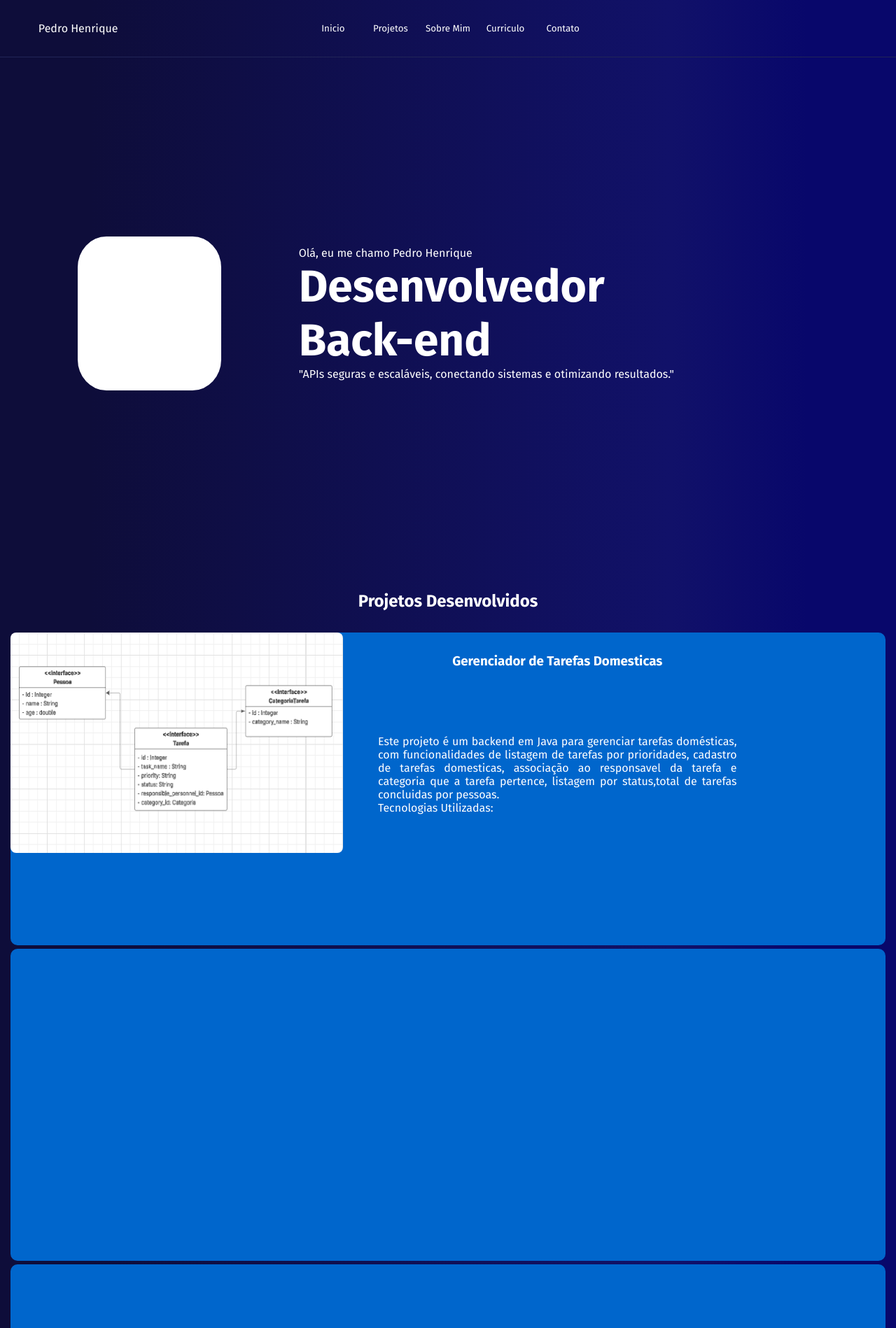
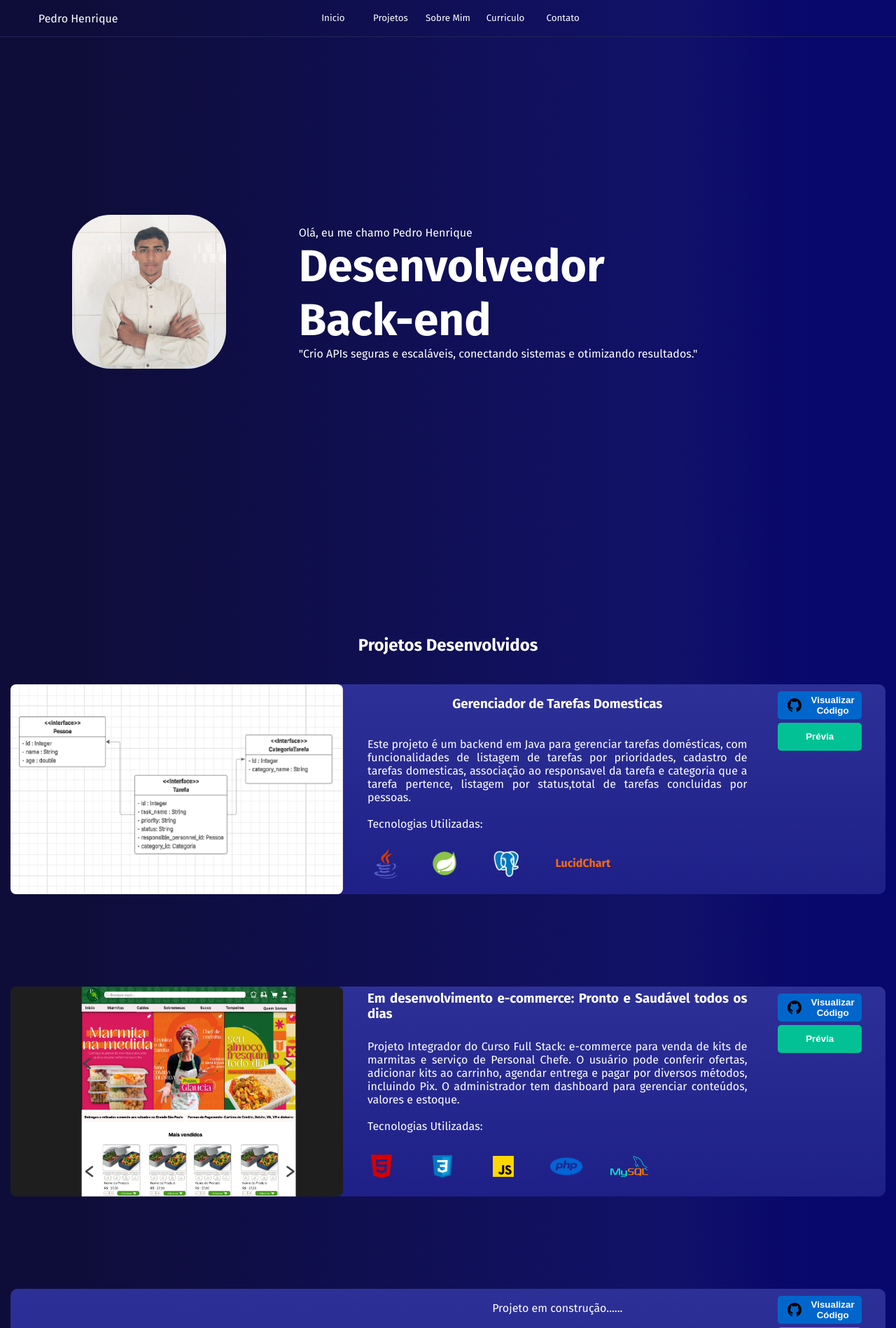
Before and after one commit to PedroHenriqueph7/meu_portfolio, a PHP site: page / in a window 1280 px wide. Shown: the top 1898 px of the page at 70% size. Run offline with PHP 8.4, Linux system fonts and the light colour scheme.

Commit message:
feat: Entregar pagina de Projetos

```diff
--- a/css/style.css
+++ b/css/style.css
@@ -10,6 +10,7 @@
     --cor_principal_site: ;
     --cor_fonte_destaque_site: #ffffff;
     --cor_botao_visualizar_projeto_github: #0066CC;
+    --cor_botao_previa: #02c295;
     --cor_icones: #ffffff;
     --cor_fonte_principal_site: #ffffff;
     --fonte_familia_site: "Fira Sans", sans-serif;
@@ -22,11 +23,16 @@
 body {
     display: grid;
     grid-template-columns: 1fr;
-    grid-template-rows: 1fr 46fr;
+    grid-template-rows: 1fr 60fr;
      background: linear-gradient(90deg, #0e0d3a 10%, #111169 75%, #08076b 90%);
      color: var(--cor_fonte_principal_site);
      font-family: var(--fonte_familia_site);
 
+}
+
+main {
+    display: grid;
+    gap: 80px;
 }
 
 p {
@@ -86,11 +92,8 @@ p {
     place-items: center;
 }
 
-#fundo_imagem_desktop {
-    background-color: rgb(255, 255, 255);
-    width: 16vw;
-    aspect-ratio: 13/14;
-    border-radius: 20%;
+.imagem_tela_principal {
+    border-radius: 25%;
 }
 
 #apresentacao_desktop {
@@ -114,16 +117,16 @@ p {
 
 #pagina_projetos {
     display: grid;
-    height: 180vh;
+    height: 176vh;
     grid-template-columns: 1fr;
-    grid-template-rows: 1fr 15fr;
+    grid-template-rows: 1.3fr 15fr;
 }
 
 #titulo_pagina_projetos {
 
     display: grid;
     place-items: center center;
-
+    padding: 5px;
 
 }
 
@@ -132,39 +135,119 @@ p {
     display: grid;
     grid-template-columns: 1fr;
     grid-template-rows: 1fr 1fr 1fr;
-    gap: 5px;
+
+
 }
 
 .article_projetos {
-    background-color: #0066CC;
+    background: linear-gradient(to bottom, rgb(45, 48, 150), rgb(30, 32, 136));
     display: grid;
     grid-template-columns: 2fr 3fr;
     margin: 0px 15px;
     border-radius: 10px;
+    height: 300px;
 }
 
-#fundo_imagem_projeto img{
+.fundo_imagem_projeto img{
     border-radius: 8px;
 }
 
-#descricao_projeto {
+.fundo_imagem_projeto {
+    height: 300px;
+}
+
+.descricao_projeto {
     display: grid;
     grid-template-columns: 3fr 1fr;
+    height: 300px;
 }
 
 .campo_texto {
     display: grid;
     grid-template-columns: 1fr;
-    grid-template-rows: 1fr 3fr 1.5fr;
+    grid-template-rows: 0.8fr 2.5fr 1fr;
     place-items: center center;
     text-align: justify;
-    padding: 0px 25px;
+    padding: 0px 10px;
+    height: 300px;
 }
 
+.tecnologias_projeto {
 
+    place-items: start;
+    width: 100%;
+    height: 100%;
+}
 
+.tecnologiasp {
+    display: grid;
+    grid-template-columns: 1fr 1fr 1fr 1fr;
+    place-items: center start;
+    width: 66%;
+    color: #f96a13;
+}
 
+.tecnologiasp2 {
+    display: grid;
+    grid-template-columns: 1fr 1fr 1fr 1fr 1fr;
+    place-items: center start;
+    width: 80%;
 
+}
+
+.campo_botoes_projeto {
+    display: grid;
+    align-items: start start;
+    grid-template-rows: 1fr 1fr 5fr;
+    place-items: start center;
+
+}
+
+.botao_visualizar_github {
+    height: 40px;
+    width: 120px;
+    padding: 5px;
+    background-color: var(--cor_botao_visualizar_projeto_github);
+    border-radius: 5px;
+    color: #ffffff;
+    border: none;
+    display: grid;
+    grid-template-columns: 1fr 2fr;
+    margin-top: 10px;
+    place-items: center;
+    cursor: pointer;
+    font-weight: bolder;
+}
+
+.botao_visualizar_github:hover {
+    background-color: #2889eb;
+    transition: 0.2s;
+}
+
+.campo_botoes_projeto .botao_visualizar_github a {
+    text-decoration: none;
+    color: inherit;
+    outline: none;
+}
+
+.botao_previa_projeto {
+    height: 40px;
+    width: 120px;
+    padding: 5px 10px;
+    border-radius: 5px;
+    background-color: var(--cor_botao_previa);
+    color: #ffffff;
+    margin: 5px;
+    border: none;
+    cursor: pointer;
+    font-weight: bolder;
+
+}
+
+.botao_previa_projeto:hover {
+    background-color: #09ecb7;
+    transition: 0.2s;
+}
 
 
 
--- a/index.html
+++ b/index.html
@@ -37,7 +37,9 @@
         <section id="inicio">
 
             <section id="imagem_principal_desktop">
-                <figure id="fundo_imagem_desktop"></figure>
+                <figure>
+                    <img class="imagem_tela_principal" src="img/IMG-20250920-WA0141.jpg" width="220px">
+                </figure>
             </section>
 
             <section id="apresentacao_desktop">
@@ -45,7 +47,7 @@
                 <div id="apresentacao">
                     <p>Olá, eu me chamo Pedro Henrique</p>
                     <h1>Desenvolvedor Back-end</h1>
-                    <p>"APIs seguras e escaláveis, conectando sistemas e otimizando resultados."</p>
+                    <p>"Crio APIs seguras e escaláveis, conectando sistemas e otimizando resultados."</p>
                 </div>
 
             </section>
@@ -58,24 +60,49 @@
             </div>
 
             <section id="projetos">
+
                 <article id="article1" class="article_projetos">
 
-                    <figure id="fundo_imagem_projeto">
-                        <img src="img/Captura de tela 2025-08-30 102741.png" alt="" width="475px" height="315px">
+                    <figure class="fundo_imagem_projeto">
+
+                        <img src="img/Captura de tela 2025-08-30 102741.png" alt="imagem do diagrama do projeto Gerenciador de Tarefas" width="475px" height="300px">
+
                     </figure>
 
 
-                    <div id="descricao_projeto">
+                    <div class="descricao_projeto">
 
                         <div class="campo_texto">
-                            <div class="titulo_projeto"><h3>Gerenciador de Tarefas Domesticas</h3></div>
-                            <div class="texto_projeto"><p>Este projeto é um backend em Java para gerenciar tarefas domésticas, com funcionalidades de listagem de tarefas por prioridades, cadastro de tarefas domesticas, associação ao responsavel da tarefa e categoria que a tarefa pertence, listagem por status,total de tarefas concluidas por pessoas. <br>
-                            Tecnologias Utilizadas:
-                            </p></div>
-                            <div class="tecnologias_projeto"></div>
+                            <div class="titulo_projeto">
+                                <h3>Gerenciador de Tarefas Domesticas</h3>
+                            </div>
+
+                            <div class="texto_projeto">
+                                <p>Este projeto é um backend em Java para gerenciar tarefas domésticas, com funcionalidades de listagem de tarefas por prioridades, cadastro de tarefas domesticas, associação ao responsavel da tarefa e categoria que a tarefa pertence, listagem por status,total de tarefas concluidas por pessoas. <br><br>
+                                Tecnologias Utilizadas:</p>
                         </div>
 
-                        <div id="campo_botoes_projeto"></div>
+                        <div class="tecnologias_projeto">
+
+                                <div class="tecnologiasp">
+                                    <img src="icons/icons8-logo-java-coffee-cup-96.png" alt="Linguagem Java" width="52px">
+                                    <img src="icons/icons8-logotipo-da-primavera-48.png" alt="icone do spring boot framework Java" width="40px">
+                                    <img src="icons/icons8-postgreesql-48.png" alt="Banco de dados postgreSQL" width="40px">
+                                    <p><strong>LucidChart</strong></p>
+                                </div>
+                        </div>
+
+                        </div>
+
+                        <div class="campo_botoes_projeto">
+
+                            <button class="botao_visualizar_github">
+                                <img src="icons/icons8-github-24.png" alt="icone do git hub">
+                                <a href="https://github.com/PedroHenriqueph7/Gerenciador-tarefas-domesticas-Spring">Visualizar Código</a>
+                            </button>
+
+                            <button class="botao_previa_projeto">Prévia</button>
+                        </div>
 
                     </div>
 
@@ -83,17 +110,49 @@
 
                 <article id="article2" class="article_projetos">
 
-                    <figure id="fundo_imagem_projeto"></figure>
+                    <figure class="fundo_imagem_projeto" >
 
-                    <div id="descricao_projeto2">
+                        <img src="img/Captura de tela 2025-09-20 103042.png" alt="imagem do prototipo do projeto Pronto e Saudavel Todos os dias" height="300px" width="475px">
+
+                    </figure>
+
+                    <div class="descricao_projeto">
 
                         <div class="campo_texto">
-                            <div class="titulo_projeto"></div>
-                            <div class="texto_projeto"></div>
-                            <div class="tecnologias_projeto"></div>
+
+                            <div class="titulo_projeto">
+                                <h3>Em desenvolvimento e-commerce: Pronto e Saudável todos os dias</h3>
+                            </div>
+
+                            <div class="texto_projeto">
+                                <p>Projeto Integrador do Curso Full Stack: e-commerce para venda de kits de marmitas e serviço de Personal Chefe. O usuário pode conferir ofertas, adicionar kits ao carrinho, agendar entrega e pagar por diversos métodos, incluindo Pix. O administrador tem dashboard para gerenciar conteúdos, valores e estoque.<br><br> Tecnologias Utilizadas:</p>
+                            </div>
+
+                            <div class="tecnologias_projeto">
+                                <div class="tecnologiasp2">
+                                    <img src="icons/icons8-html-48.png" alt="icone da linguagem html" width="40px">
+
+                                    <img src="icons/icons8-css3-48.png" alt="icone da linguagem Css" width="40px">
+
+                                    <img src="icons/icons8-javascript-48.png" alt="icone da linguagem JavaScript" width="40px">
+
+                                    <img src="icons/icons8-logo-php-50.png" alt="icone da linguagem de backend php" width="48px">
+
+                                    <img src="icons/icons8-mysql-96.png" alt="Banco de Dados MySQL" width="54px">
+
+                                </div>
+                            </div>
                         </div>
 
-                        <div id="campo_botoes_projeto"></div>
+                        <div class="campo_botoes_projeto">
+
+                            <button class="botao_visualizar_github">
+                                <img src="icons/icons8-github-24.png" alt="icone do git hub">Visualizar Código
+                            </button>
+
+                            <button class="botao_previa_projeto">Prévia</button>
+
+                        </div>
 
                     </div>
 
@@ -101,17 +160,30 @@
 
                 <article id="article3" class="article_projetos">
 
-                    <figure id="fundo_imagem_projeto"></figure>
+                    <figure class="fundo_imagem_projeto">
 
-                    <div id="descricao_projeto3">
+                    </figure>
+
+                    <div class="descricao_projeto">
 
                         <div class="campo_texto">
-                            <div class="titulo_projeto"></div>
+
+                            <div class="titulo_projeto">Projeto em construção......</div>
                             <div class="texto_projeto"></div>
                             <div class="tecnologias_projeto"></div>
+
                         </div>
 
-                        <div id="campo_botoes_projeto"></div>
+                        <div class="campo_botoes_projeto">
+
+                             <button class="botao_visualizar_github">
+                                <img src="icons/icons8-github-24.png" alt="icone do git hub">
+                                Visualizar Código
+                            </button>
+
+                            <button class="botao_previa_projeto">Prévia</button>
+
+                        </div>
 
                     </div>
 
@@ -120,7 +192,14 @@
 
         </section>
 
-        <section id="tecnologias"></section>
+        <section id="pagina_tecnologias">
+
+            <div class="cabecalho_pagina_tecnologias">
+                <h2>Tecnologias e Ferramentas</h2>
+            </div>
+
+            <div class="tecnologias"></div>
+        </section>
 
         <section id="sobre"></section>
 
```
Also changed, not shown: icons/icons8-css3-48.png (added), icons/icons8-github-24.png (added), icons/icons8-html-48.png (added), icons/icons8-javascript-48.png (added), icons/icons8-logo-java-coffee-cup-48.png (added), icons/icons8-logo-java-coffee-cup-96.png (added), icons/icons8-logo-php-50.png (added), icons/icons8-logotipo-da-primavera-48.png (added), icons/icons8-mysql-48.png (added), icons/icons8-mysql-96.png (added), icons/icons8-postgreesql-48.png (added), img/Captura de tela 2025-09-20 103042.png (added), img/IMG-20250920-WA0141.jpg (added), img/imagem-principal.png (added).
